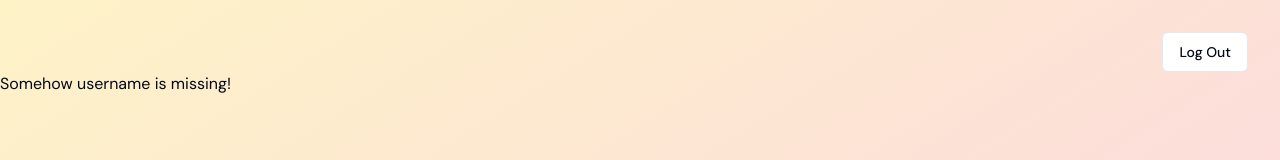
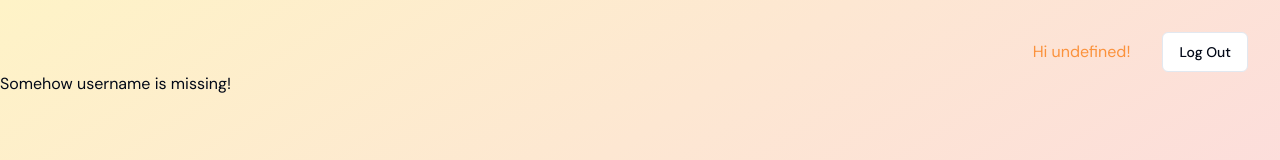
Before and after one commit to AlexKLWS/asana-test-fe, a Next.js app: page /home in a window 1280 px wide. Shown: the top 160 px of the page. Built offline with nearby package versions, Linux system fonts and the light colour scheme; no server answers.

Commit message:
Render user name

```diff
--- a/src/app/home/page.tsx
+++ b/src/app/home/page.tsx
@@ -1,13 +1,18 @@
 import { Suspense } from "react";
+import { cookies } from "next/headers";
 
 import { LogOutButton } from "@/components/smart/buttons/LogOutButton";
 import PostsLoader from "./components/PostsLoader";
 import PostsController from "./components/PostsController";
+import { USERNAME_COOKIE_NAME } from "@/constants/cookies";
 
 export default function Component() {
+  const username = cookies().get(USERNAME_COOKIE_NAME);
+
   return (
     <>
-      <div className="pt-8 px-8 flex justify-end w-full">
+      <div className="pt-8 px-8 flex items-center justify-end w-full">
+        <div className="text-orange-400 mr-8">{`Hi ${username?.value}!`}</div>
         <LogOutButton />
       </div>
       <Suspense fallback={<PostsLoader />}>
```
